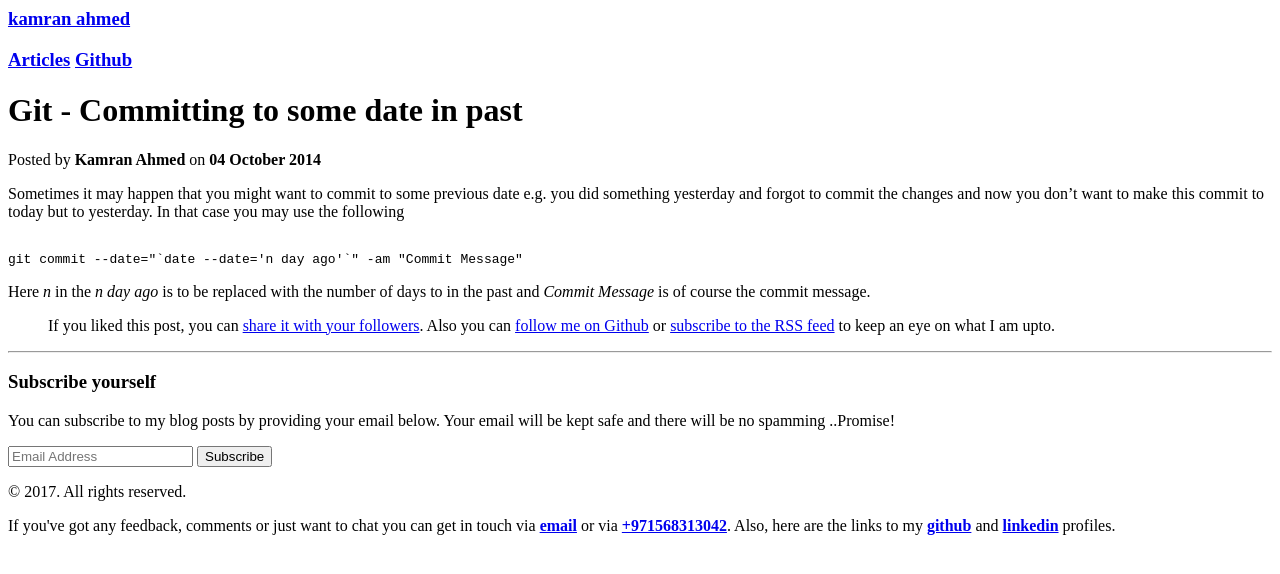
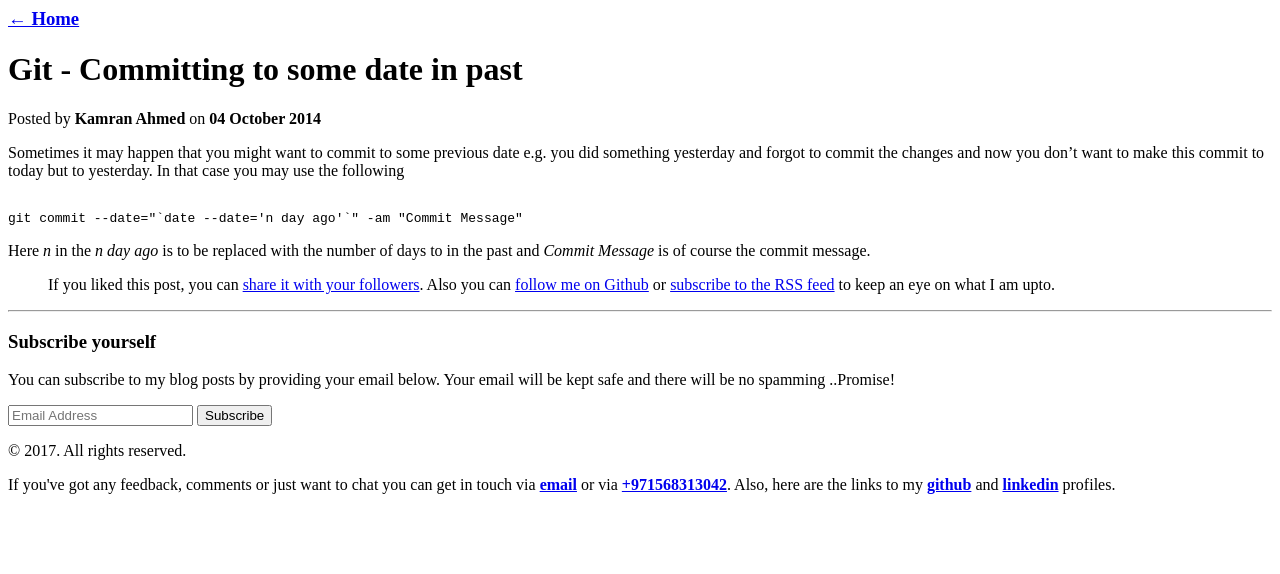
Before and after one commit to favdev111/HTML-theme-dashboard, a Jekyll site: the page built from blog/_posts/2014-10-04-github-committing-to-some-date-in-past.md, in a window 1280 px wide. Shown: the top 574 px of the page. Built offline with Jekyll 4.4.1, drawn with Linux system fonts in a browser that asks for light colours; comment, search, counter and statistics services are not loaded.

Commit message:
UI Updates

```diff
--- a/_layouts/default.html
+++ b/_layouts/default.html
@@ -6,13 +6,13 @@
 
 {% if page.layout == 'post' %}
 <div class="article-page-nav">
-    <h3 class="left"><a href="/">kamran ahmed</a></h3>
+    <h3 class="left">
+        <a href="/" class="post-nav-btn">&larr; Home</a>
+    </h3>
     <div class="right">
         <div class="post-navigation">
-            <h3>
-                <a class="post-nav-btn" href="/">Articles</a>
-                <a target="_blank" class="post-nav-btn" href="http://github.com/kamranahmedse"> Github</a>
-            </h3>
+            <!--<a target="_blank" class="post-nav-btn" href="http://github.com/kamranahmedse">Github</a>-->
+            <!--<a target="_blank" class="post-nav-btn" href="http://github.com/kamranahmedse">Twitter</a>-->
         </div>
     </div>
     <div class="clr"></div>
```
Also changed, not shown: public/css/style.css (+1 -7 lines), public/img/bg.png (added).
